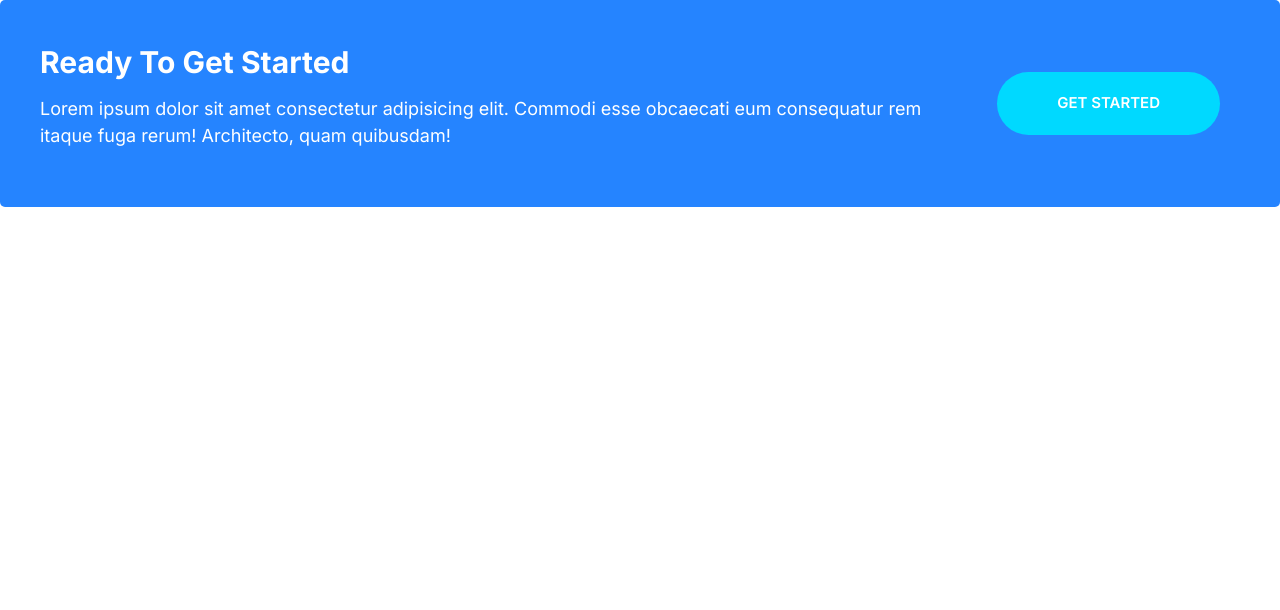
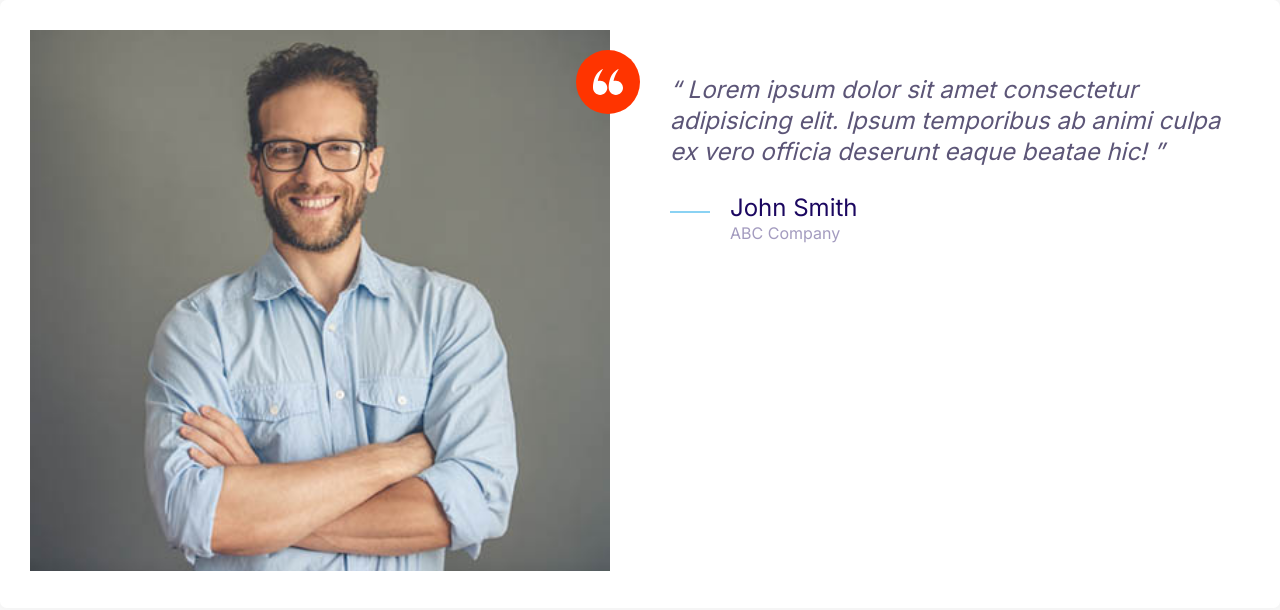
Before and after one commit to Naji43/najify, a plain HTML site: page index.html in a window 1280 px wide. Drawn offline with Linux system fonts and the light colour scheme.

Commit message:
Update testimonial component.

```diff
--- a/css/styles.css
+++ b/css/styles.css
@@ -477,11 +477,11 @@ a {
 /* Testimonials */
 
 .testimonial {
-  padding: 3rem;
   overflow: visible;
 }
 
 .testimonial__image {
+  padding: 3rem 8rem;
   position: relative;
 }
 
@@ -491,8 +491,8 @@ a {
 
 .testimonial__image > .icon-container {
   position: absolute;
-  right: -32px;
-  top: 3rem;
+  right: 48px;
+  top: 5rem;
 }
 
 @media screen and (min-width: 768px) {
@@ -502,7 +502,16 @@ a {
   }
 
   .testimonial .quote {
-    margin-left: 6rem;
+    margin-left: 3rem;
+    padding-top: 5rem;
+  }
+
+  .testimonial__image {
+    padding: 3rem;
+  }
+
+  .testimonial__image > .icon-container {
+    right: 0;
   }
 }
 
--- a/index.html
+++ b/index.html
@@ -15,17 +15,35 @@
     <link rel="stylesheet" href="/CSS/styles.css" />
   </head>
   <body>
-    <div class="callout callout--primary">
+    <div class="card testimonial">
       <div class="grid grid--1x2">
-        <div class="callout__content">
-          <h2 class="callout__heading">Ready To Get Started</h2>
-          <p>
-            Lorem ipsum dolor sit amet consectetur adipisicing elit. Commodi
-            esse obcaecati eum consequatur rem itaque fuga rerum! Architecto,
-            quam quibusdam!
+        <div class="testimonial__image">
+          <img src="images/testimonial.jpg" alt="A happy, smiling customer" />
+          <span class="icon-container icon-container--accent">
+            <svg class="icon icon--white icon--small">
+              <use xlink:href="images/sprite.svg#quotes"></use>
+            </svg>
+          </span>
+        </div>
+        <blockquote class="quote">
+          <p class="quote__text">
+            Lorem ipsum dolor sit amet consectetur adipisicing elit. Ipsum
+            temporibus ab animi culpa ex vero officia deserunt eaque beatae hic!
           </p>
-        </div>
-        <a href="#" class="btn btn--secondary btn--stretched">Get Started</a>
+          <footer>
+            <div class="media">
+              <div class="media__image">
+                <svg class="icon icon--primary quote__line">
+                  <use xlink:href="images/sprite.svg#line"></use>
+                </svg>
+              </div>
+              <div class="media__body">
+                <h3 class="media__title quote__author">John Smith</h3>
+                <p class="quote__organization">ABC Company</p>
+              </div>
+            </div>
+          </footer>
+        </blockquote>
       </div>
     </div>
   </body>
```
